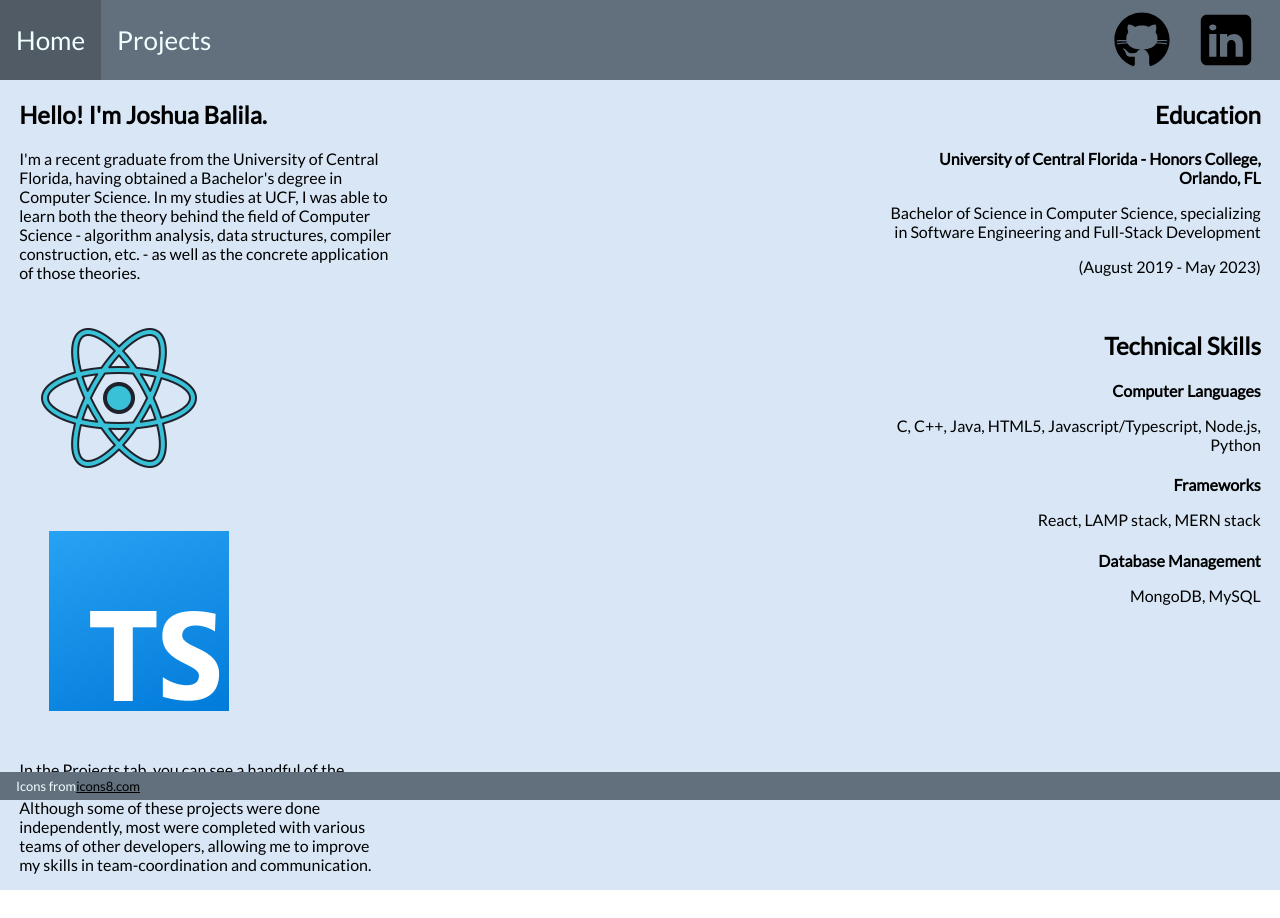
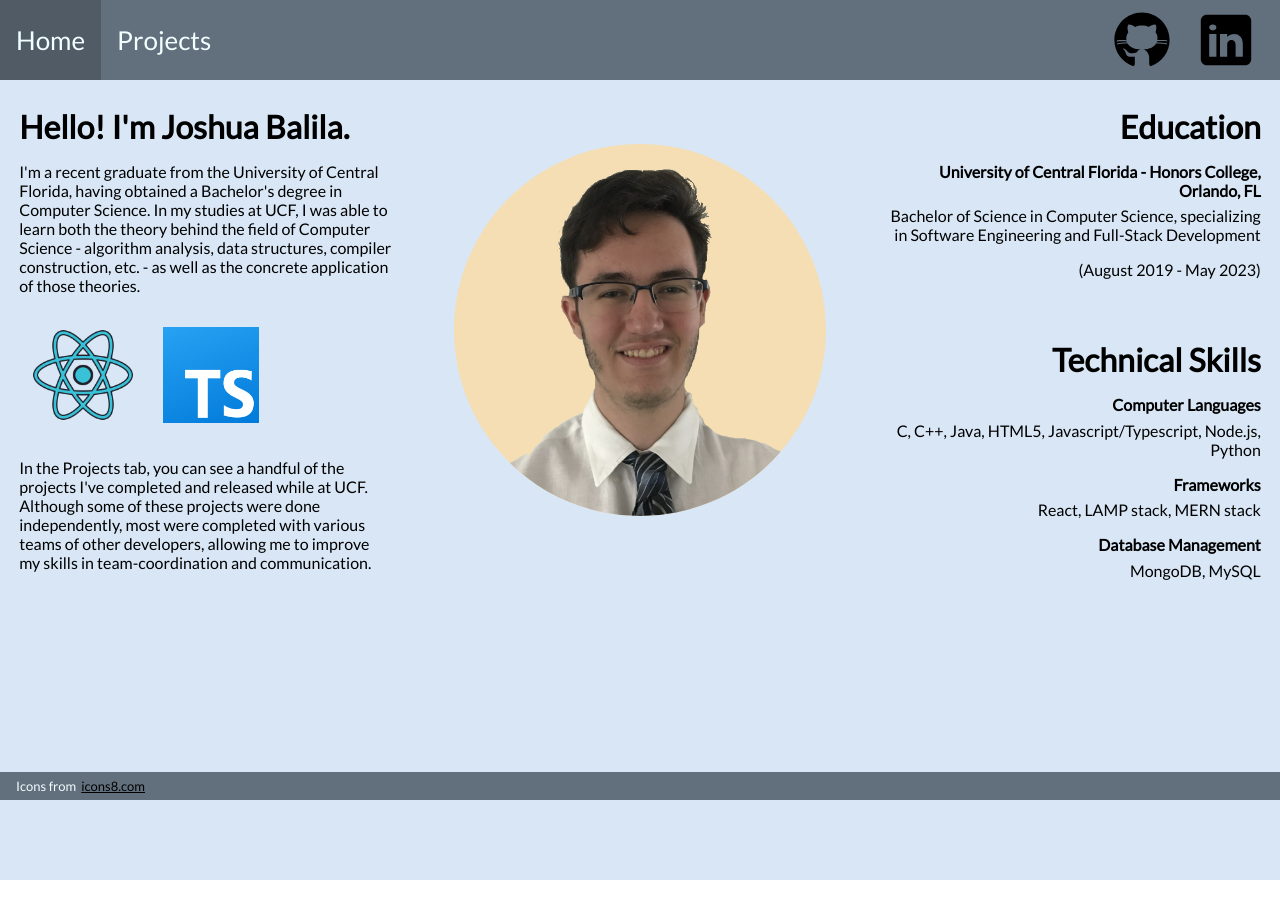
Before and after one commit to JBalila/my-portfolio-site, a React (Create React App) app: page / in a window 1280 px wide. Built offline with nearby package versions, Linux system fonts and the light colour scheme.

Commit message:
Updated Home page

```diff
--- a/src/components/Card/Card.tsx
+++ b/src/components/Card/Card.tsx
@@ -1,3 +1,5 @@
+import { IMAGES_FOLDER } from '../../functions/globalConstants';
+
 import './card.css';
 
 interface CardProps {
@@ -7,12 +9,10 @@ interface CardProps {
     link: string
 }
 
-const IMAGES_FOLDER = 'images/';
-
 export default function Card({imgSrc, imgText, altText, link}: CardProps) {
     return(
         <a className='card-wrapper' href={link} target='_blank' rel='noreferrer noopener'>
-            <img className='card-image' src={IMAGES_FOLDER + imgSrc} alt={altText} />
+            <img className='card-image' src={`${IMAGES_FOLDER}/${imgSrc}`} alt={altText} />
             <div className='card-overlay'>{imgText}</div>
         </a>
     );
--- a/src/components/Footer/Footer.tsx
+++ b/src/components/Footer/Footer.tsx
@@ -3,7 +3,7 @@ import './footer.css';
 export default function Footer() {
     return(
         <div className='footer-container'>
-            <p> Icons from
+            <p> Icons from &nbsp;
                 <a href='https://icons8.com' target='_blank' rel='noreferrer noopener'>
                     icons8.com
                 </a>
--- a/src/components/Icon/Icon.tsx
+++ /dev/null
@@ -1,23 +0,0 @@
-import './icon.css';
-
-interface IconProps {
-    srcImg: string,
-    altText: string,
-    link?: string
-}
-
-const IMAGES_FOLDER = 'images/';
-
-export default function Icon({srcImg, altText, link}: IconProps) {
-
-    if (link)
-        return(
-            <a className='icon-wrapper' href={link} target='_blank' rel='noreferrer noopener'>
-                <img src={IMAGES_FOLDER + srcImg} alt={altText} />
-            </a>
-        );
-    else
-        return(
-            <img src={IMAGES_FOLDER + srcImg} alt={altText} />
-        );
-}
--- /dev/null
+++ b/src/components/Icon/IconLink.tsx
@@ -0,0 +1,18 @@
+import { IMAGES_FOLDER } from '../../functions/globalConstants';
+
+import './icon.css';
+
+interface IconLinkProps {
+    srcImg: string,
+    altText: string,
+    link: string
+}
+
+export default function Icon({srcImg, altText, link}: IconLinkProps) {
+
+    return(
+        <a className='icon-link-wrapper' href={link} target='_blank' rel='noreferrer noopener'>
+            <img src={`${IMAGES_FOLDER}/${srcImg}`} alt={altText} />
+        </a>
+    );
+}
--- a/src/components/Icon/icon.css
+++ b/src/components/Icon/icon.css
@@ -1,10 +1,10 @@
-.icon-wrapper {
+.icon-link-wrapper {
   display: flex;
   justify-content: center;
   height: 75%;
   margin-right: 1.5rem;
 }
 
-.icon-wrapper:hover {
+.icon-link-wrapper:hover {
   background-color: rgb(81, 91, 102);
 }
--- a/src/components/Navbar/Navbar.tsx
+++ b/src/components/Navbar/Navbar.tsx
@@ -1,5 +1,5 @@
 import NavButton from './NavButton';
-import Icon from '../Icon/Icon';
+import IconLink from '../Icon/IconLink';
 
 import './navbar.css';
 
@@ -12,8 +12,8 @@ export default function Navbar() {
             </div>
 
             <div className='right-side'>
-                <Icon srcImg='github.svg' altText='Links to Github' link='https://github.com/JBalila' />
-                <Icon srcImg='linkedin.svg' altText='Links to LinkedIn' link='https://linkedin.com/in/joshuaybalila' />
+                <IconLink srcImg='github.svg' altText='Links to Github' link='https://github.com/JBalila' />
+                <IconLink srcImg='linkedin.svg' altText='Links to LinkedIn' link='https://linkedin.com/in/joshuaybalila' />
             </div>
         </div>
     );
--- /dev/null
+++ b/src/functions/globalConstants.tsx
@@ -0,0 +1,3 @@
+const IMAGES_FOLDER = 'images';
+
+export { IMAGES_FOLDER };
--- a/src/pages/Home/Home.tsx
+++ b/src/pages/Home/Home.tsx
@@ -1,6 +1,6 @@
 import Navbar from '../../components/Navbar/Navbar';
 import Footer from '../../components/Footer/Footer';
-import Icon from '../../components/Icon/Icon';
+import { IMAGES_FOLDER } from '../../functions/globalConstants';
 
 import './home.css';
 
@@ -11,7 +11,7 @@ export default function Home() {
             <div className='home-container'>
                 {/* Left third of page */}
                 <div className='home-bio'>
-                    <h2>Hello! I'm Joshua Balila.</h2>
+                    <h2 className='home-header'>Hello! I'm Joshua Balila.</h2>
                     <p>
                         I'm a recent graduate from the University of Central Florida, having obtained a
                         Bachelor's degree in Computer Science. In my studies at UCF, I was able to learn
@@ -19,8 +19,8 @@ export default function Home() {
                         structures, compiler construction, etc. - as well as the concrete application of
                         those theories.
                     </p>
-                    <Icon srcImg='react.png' altText='React logo' />
-                    <Icon srcImg='typescript.png' altText='TypeScript logo' />
+                    <img className='home-logo' src={`${IMAGES_FOLDER}/react.png`} alt='React logo' />
+                    <img className='home-logo' src={`${IMAGES_FOLDER}/typescript.png`} alt='TypeScript logo' />
                     <p>
                         In the Projects tab, you can see a handful of the projects I've completed and
                         released while at UCF. Although some of these projects were done independently,
@@ -31,12 +31,13 @@ export default function Home() {
 
                 {/* Middle third of page */}
                 <div className='home-pics'>
+                    <img className='home-headshot' src={`${IMAGES_FOLDER}/headshot.png`} alt='Headshot portrait of myself' />
                 </div>
 
                 {/* Right third of page */}
                 <div className='home-skills'>
-                    <h2>Education</h2>
-                    <b>University of Central Florida - Honors College, Orlando, FL</b>
+                    <h2 className='home-header'>Education</h2>
+                    <h4 className='home-sub-header'>University of Central Florida - Honors College, Orlando, FL</h4>
                     <p>
                         Bachelor of Science in Computer Science, specializing in Software Engineering
                         and Full-Stack Development
@@ -46,14 +47,14 @@ export default function Home() {
                     </p>
                     <br />
 
-                    <h2>Technical Skills</h2>
-                    <h4 className='sub-heading'>Computer Languages</h4>
+                    <h2 className='home-header'>Technical Skills</h2>
+                    <h4 className='home-sub-header'>Computer Languages</h4>
                     <p>C, C++, Java, HTML5, Javascript/Typescript, Node.js, Python</p>
 
-                    <h4 className='sub-heading'>Frameworks</h4>
+                    <h4 className='home-sub-header'>Frameworks</h4>
                     <p>React, LAMP stack, MERN stack</p>
 
-                    <h4 className='sub-heading'>Database Management</h4>
+                    <h4 className='home-sub-header'>Database Management</h4>
                     <p>MongoDB, MySQL</p>
                 </div>
             </div>
--- a/src/pages/Home/home.css
+++ b/src/pages/Home/home.css
@@ -1,4 +1,3 @@
-/* Home page */
 .home-container {
   display: flex;
   flex-direction: row;
@@ -9,6 +8,17 @@
   animation: fadeIn 1.5s;
 }
 
+.home-header {
+  font-size: xx-large;
+  font-weight: 1200;
+  margin-bottom: 1rem;
+}
+
+.home-sub-header {
+  margin-top: 0;
+  margin-bottom: 0;
+}
+
 .home-bio {
   width: 30%;
   height: 100%;
@@ -16,9 +26,25 @@
   padding-left: 1.2rem;
 }
 
+.home-logo {
+  width: 8rem;
+}
+
 .home-pics {
   width: 40%;
   height: 100%;
+  min-height: 100vh;
+  display: flex;
+  flex-direction: column;
+  align-items: center;
+}
+
+.home-headshot {
+  margin-top: 4rem;
+  width: 75%;
+  height: auto;
+  border-radius: 50%;
+  background-color: wheat;
 }
 
 .home-skills {
@@ -29,6 +55,6 @@
   text-align: right;
 }
 
-.sub-heading {
-  margin-bottom: 0rem;
+.home-skills p {
+  margin-top: 0.4rem;
 }
```
Also changed, not shown: public/images/headshot.png (added).
